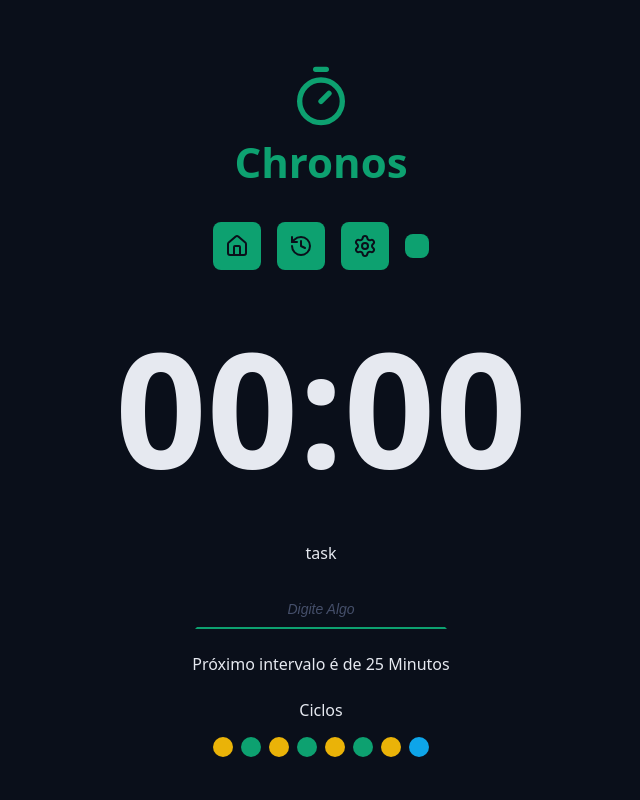
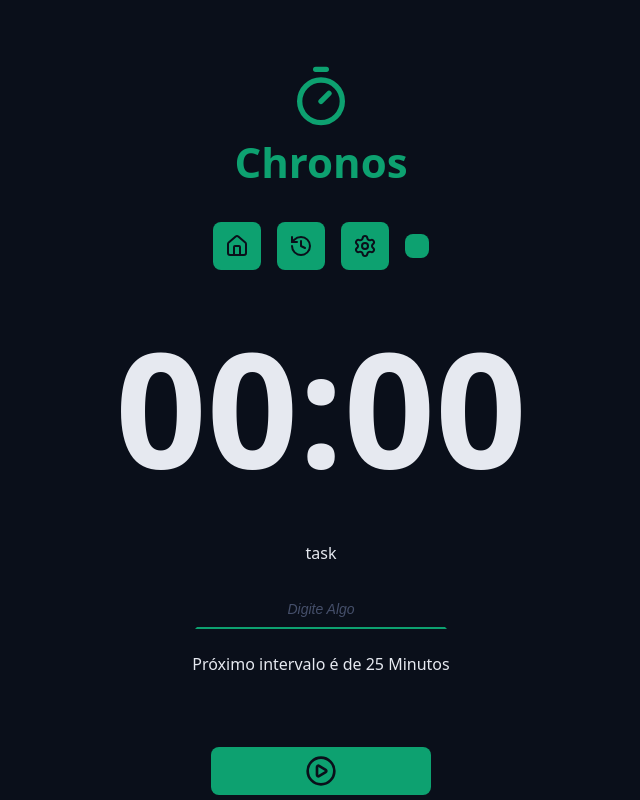
Before and after one commit to GabrielLima1227/chronos-pomodoro, a React (Vite) app: page / in a window 1280 px wide. Shown: the top 800 px of the page, without its empty margins (319-959 px from the left). Built offline with nearby package versions, Linux system fonts and the light colour scheme.

Commit message:
feat(components): implementar indicadores de ciclos dinâmicos no componente

```diff
--- a/src/components/Cycles/index.tsx
+++ b/src/components/Cycles/index.tsx
@@ -1,19 +1,38 @@
+import { useTaskContext } from '../../contexts/TaskContext/useTaskContext';
+import { getNextCycle } from '../../utils/getNextCycle';
+import { getNextCycleType } from '../../utils/getNextCycleType';
 import style from './style.module.css';
 
 export function Cycles() {
+    const { state } = useTaskContext();
+
+    const cycleStep = Array.from({ length: state.currentCycle });
+
+    const cycleDescriptionMap = {
+        workTime: 'foco',
+        shortBreakTime: 'descanso curto',
+        longBreakTime: 'descanso longo',
+    };
+
     return (
         <>
             <div className={style.cycles}>
                 <span>Ciclos</span>
                 <div className={style.cyclesDots}>
-                    <span className={`${style.cycleDot} ${style.workTime}`}></span>
-                    <span className={`${style.cycleDot} ${style.shortBreakTime}`}></span>
-                    <span className={`${style.cycleDot} ${style.workTime}`}></span>
-                    <span className={`${style.cycleDot} ${style.shortBreakTime}`}></span>
-                    <span className={`${style.cycleDot} ${style.workTime}`}></span>
-                    <span className={`${style.cycleDot} ${style.shortBreakTime}`}></span>
-                    <span className={`${style.cycleDot} ${style.workTime}`}></span>
-                    <span className={`${style.cycleDot} ${style.longBreakTime}`}></span>
+                    {cycleStep.map((_, index) => {
+                        const nextCycle = getNextCycle(index);
+                        const nextCycleType = getNextCycleType(nextCycle);
+
+                        return (
+                            <span
+                                key={nextCycle}
+                                className={`${style.cycleDot} ${style[nextCycleType]}`}
+                                aria-label={`Indicador de ciclo de ${cycleDescriptionMap[nextCycleType]}`}
+                                title={`Indicador de ciclo de ${cycleDescriptionMap[nextCycleType]}`}
+                            ></span>
+                        );
+                    })}
+                    {/*<span className={`${style.cycleDot} ${style.workTime}`}></span>*/}
                 </div>
             </div>
         </>
--- a/src/components/MainForm/index.tsx
+++ b/src/components/MainForm/index.tsx
@@ -5,8 +5,9 @@ import { DefaultInput } from '../DefaultInput';
 import { DefaultButton } from '../DefaultButton';
 import { getNextCycle } from '../../utils/getNextCycle';
 import type { TaskModel } from '../../models/TaskModel';
-import {useTaskContext} from '../../contexts/TaskContext/useTaskContext'
-import { getNextCycleTime } from '../../utils/getNextCycleTime';
+import { getNextCycleType } from '../../utils/getNextCycleType';
+import { useTaskContext } from '../../contexts/TaskContext/useTaskContext';
+import { formatSecondsToMinutes } from '../../utils/formatSecondsToMinutes';
 
 export function MainForm() {
     const { state, setState } = useTaskContext();
@@ -14,7 +15,7 @@ export function MainForm() {
 
     // Cycles
     const nextCycle = getNextCycle(state.currentCycle);
-    const nextCycleType = getNextCycleTime(nextCycle);
+    const nextCycleType = getNextCycleType(nextCycle);
 
     function handleCreateNewTask(event: React.FormEvent<HTMLFormElement>) {
         event.preventDefault();
@@ -24,18 +25,18 @@ export function MainForm() {
         const taskName = taskNameInput.current.value.trim();
 
         if (!taskName) {
-            alert('Digite o nome da tarefa')
+            alert('Digite o nome da tarefa');
             return;
         }
 
         const newTask: TaskModel = {
             id: Date.now().toString(),
             name: taskName,
-            duration: 1,
+            duration: state.config[nextCycleType],
             startDate: Date.now(),
             completeDate: null,
             interruptDate: null,
-            type: nextCycleType
+            type: nextCycleType,
         };
 
         const secondsRemaining = newTask.duration * 60;
@@ -45,10 +46,11 @@ export function MainForm() {
                 ...prevState,
                 tasks: [...prevState.tasks, newTask],
                 secondsRemaining: secondsRemaining, // Conferir Depois
-                formattedSecondsRemaining: '00:00', // Conferir Depois
+                formattedSecondsRemaining:
+                    formatSecondsToMinutes(secondsRemaining),
                 activeTask: newTask,
                 currentCycle: nextCycle,
-                config: {...prevState.config}
+                config: { ...prevState.config },
             };
         });
     }
@@ -63,14 +65,19 @@ export function MainForm() {
                     labelText='task'
                     title='sdasd'
                     ref={taskNameInput}
+                    disabled={!!state.activeTask}
                 />
             </div>
             <div className='formRow'>
                 <p>Próximo intervalo é de 25 Minutos</p>
             </div>
-            <div className='formRow'>
-                <Cycles />
-            </div>
+
+            {state.currentCycle > 0 && (
+                <div className='formRow'>
+                    <Cycles />
+                </div>
+            )}
+
             <div className='formRow'>
                 <DefaultButton icon={<PlayCircleIcon />} color='green' />
             </div>
--- a/src/contexts/TaskContext/initialTaskState.ts
+++ b/src/contexts/TaskContext/initialTaskState.ts
@@ -5,7 +5,7 @@ export const initialTaskState: TaskStateModel = {
     secondsRemaining: 0,
     formattedSecondsRemaining: '00:00',
     activeTask: null,
-    currentCycle: 0, //1, 2, 3 ... 8
+    currentCycle: 0,
     config: {
         workTime: 25,
         shortBreakTime: 5,
--- /dev/null
+++ b/src/utils/formatSecondsToMinutes.ts
@@ -0,0 +1,5 @@
+export function formatSecondsToMinutes(seconds: number) {
+    const minutes = String(Math.floor(seconds / 60)).padStart(2, '0');
+    const secondsMod = String(Math.floor(seconds % 60)).padStart(2, '0');
+    return `${minutes}:${secondsMod}`;
+}
--- a/src/utils/getNextCycleTime.ts
+++ b/src/utils/getNextCycleType.ts
@@ -3,7 +3,7 @@
 
 import type { TaskModel } from '../models/TaskModel';
 
-export function getNextCycleTime(currentCycle: number): TaskModel['type'] {
+export function getNextCycleType(currentCycle: number): TaskModel['type'] {
     if (currentCycle % 8 === 0) return 'longBreakTime';
     if (currentCycle % 2 === 0) return 'shortBreakTime';
     return 'workTime';
```
